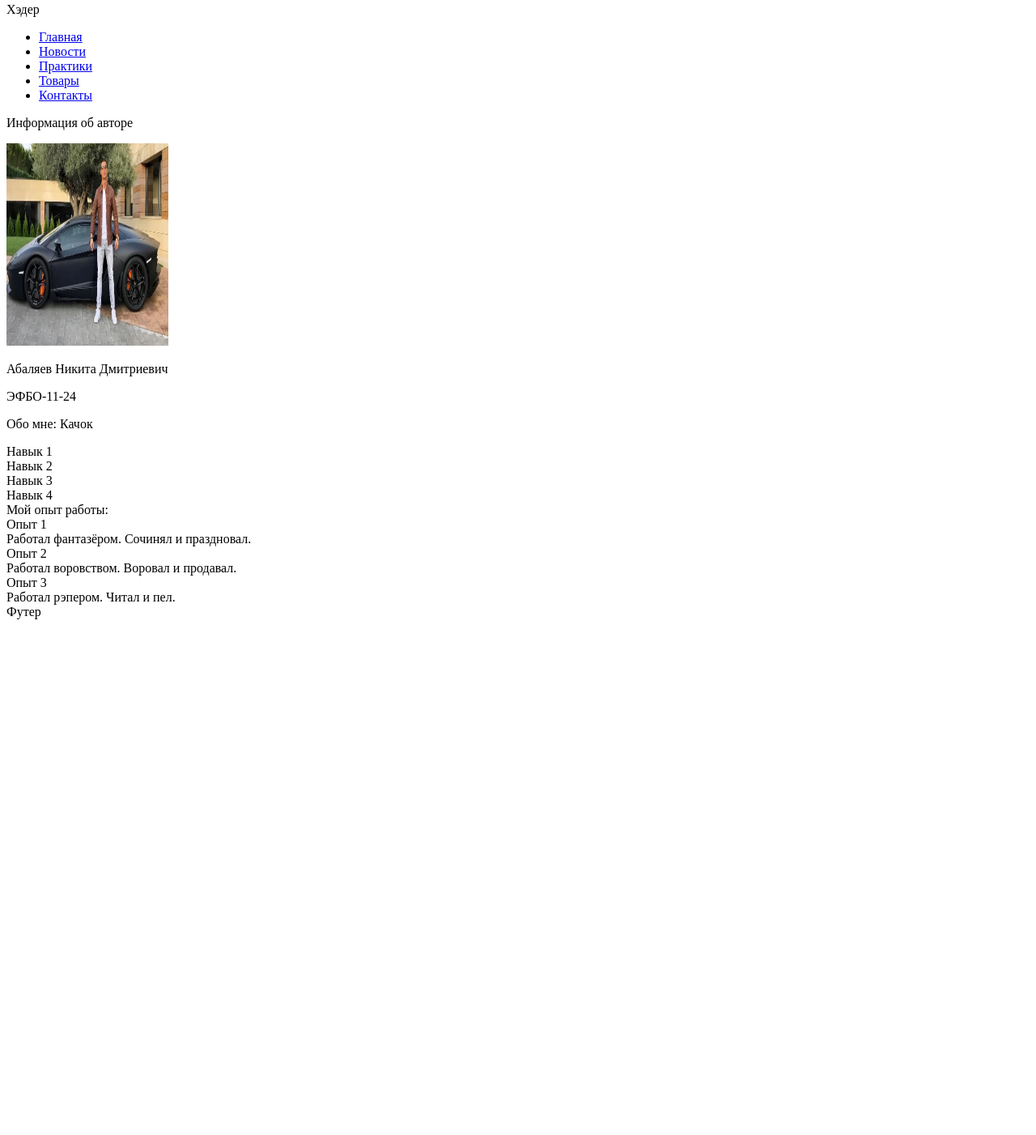
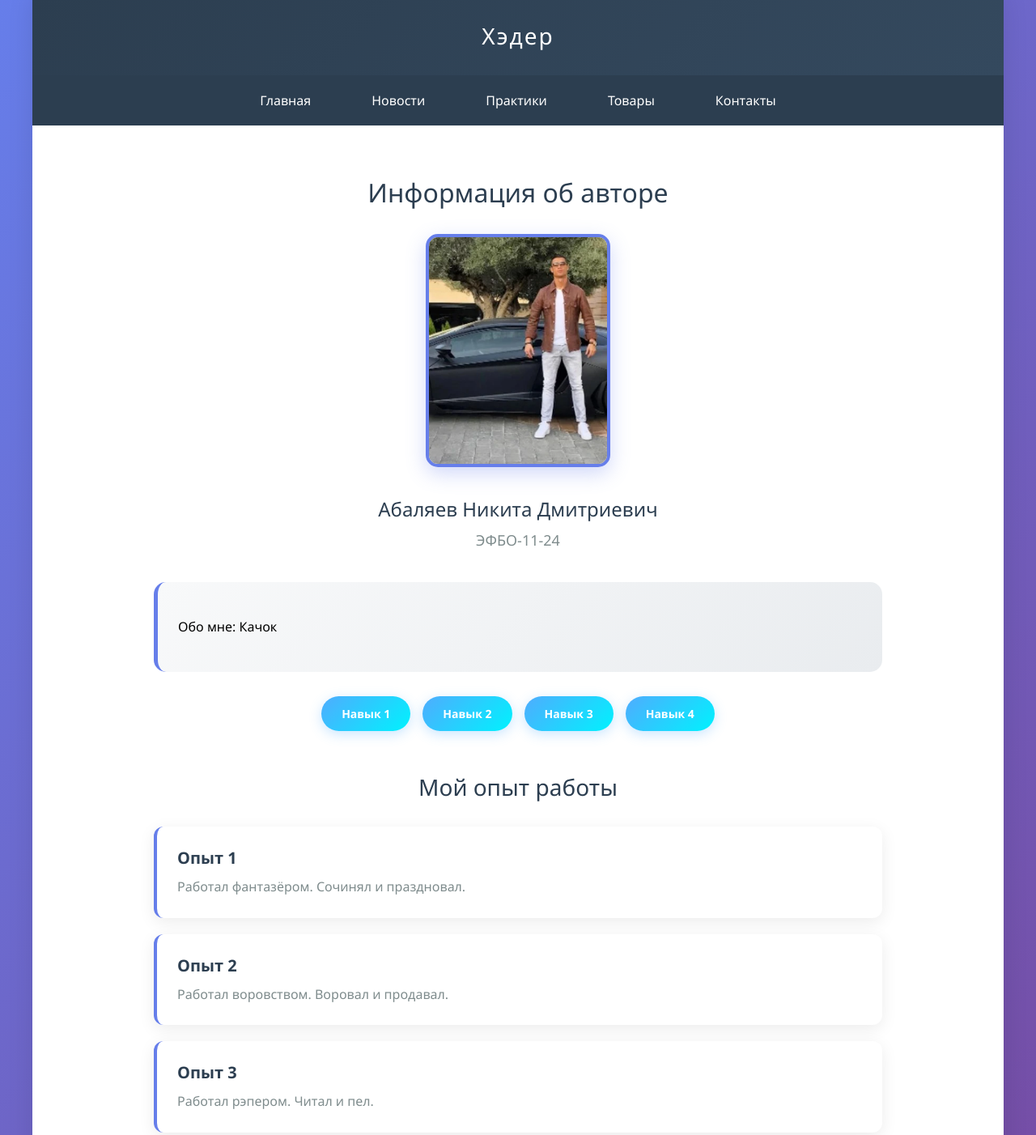
Before and after one commit to nkt2006/frontend-and-backend-practice, a plain HTML site: page index.html in a window 1280 px wide. Shown: the part 5-1407 px from the top of the page at 81% size. Before the commit the page ends 800 px from the top, so only its background shows below. Drawn offline with Linux system fonts and the light colour scheme.

Commit message:
полностью выполненная практика 1-8

```diff
--- a/index.html
+++ b/index.html
@@ -1,48 +1,62 @@
 <!DOCTYPE html>
-<html lamg = "ru">
+<html lang="ru">
+
 <head>
     <meta charset="UTF-8">
     <meta name="viewport" content="width=device-width, initial-scale=1.0">
     <title>Семестровая работа</title>
     <link rel="stylesheet" href="style/style.css">
 </head>
+
 <body>
-        <div id="header">Хэдер</div>
-        <div id="menu">
-            <ul>
-                <li><a href="index.html">Главная</a></li>
-                <li><a href="pages/news.html">Новости</a></li>
-                <li><a href="pages/practices.html">Практики</a></li>
-                <li><a href="pages/goods.html">Товары</a></li>
-                <li><a href="pages/contacts.html">Контакты</a></li>
+    <div class="page-container">
+        <div class="header">Хэдер</div>
+        <div class="nav">
+            <ul class="nav-list">
+                <li class="nav-item"><a class="nav-link" href="index.html">Главная</a></li>
+                <li class="nav-item"><a class="nav-link" href="pages/news.html">Новости</a></li>
+                <li class="nav-item"><a class="nav-link" href="pages/practices.html">Практики</a></li>
+                <li class="nav-item"><a class="nav-link" href="pages/goods.html">Товары</a></li>
+                <li class="nav-item"><a class="nav-link" href="pages/contacts.html">Контакты</a></li>
             </ul>
         </div>
-        <div id="content">
-            <p>Информация об авторе</p>
-            <img src="/images/photo.webp" alt="Фото автора" width="200" height="250">
-            <p>Абаляев Никита Дмитриевич</p>
-            <p>ЭФБО-11-24</p>
+        <div class="content">
+            <div class="profile-header">
+                <h1 class="profile-title">Информация об авторе</h1>
+                <img class="profile-photo" src="images/photo.webp" alt="Фото автора" width="200" height="250">
+                <h2 class="profile-name">Абаляев Никита Дмитриевич</h2>
+                <p class="profile-group">ЭФБО-11-24</p>
+            </div>
+
+            <div class="about-me">
                 <p>Обо мне: Качок</p>
-            <div>Навык 1</div>
-            <div>Навык 2</div>
-            <div>Навык 3</div>
-            <div>Навык 4</div>
-            <div>
-                Мой опыт работы:
-                <div>
-                    Опыт 1<br>
-                    Работал фантазёром. Сочинял и праздновал.
             </div>
-                <div>
-                    Опыт 2<br>
-                    Работал воровством. Воровал и продавал.
+
+            <div class="skills-container">
+                <div class="skill-tag">Навык 1</div>
+                <div class="skill-tag">Навык 2</div>
+                <div class="skill-tag">Навык 3</div>
+                <div class="skill-tag">Навык 4</div>
             </div>
-                <div>
-                    Опыт 3<br>
-                    Работал рэпером. Читал и пел.
+
+            <div class="experience-section">
+                <h2 class="section-title">Мой опыт работы</h2>
+                <div class="experience-card">
+                    <h3 class="experience-title">Опыт 1</h3>
+                    <p class="experience-desc">Работал фантазёром. Сочинял и праздновал.</p>
+                </div>
+                <div class="experience-card">
+                    <h3 class="experience-title">Опыт 2</h3>
+                    <p class="experience-desc">Работал воровством. Воровал и продавал.</p>
+                </div>
+                <div class="experience-card">
+                    <h3 class="experience-title">Опыт 3</h3>
+                    <p class="experience-desc">Работал рэпером. Читал и пел.</p>
                 </div>
             </div>
         </div>
-        <div id="footer">Футер</div>
+        <div class="footer">Футер</div>
+    </div>
 </body>
+
 </html>
--- a/style/style.css
+++ b/style/style.css
@@ -0,0 +1,399 @@
+/* ===== БАЗОВЫЕ СТИЛИ ===== */
+body {
+    font-family: 'Segoe UI', Tahoma, Geneva, Verdana, sans-serif;
+    /* Современный шрифт для лучшей читаемости */
+    margin: 0;
+    /* Убираем стандартные отступы браузера */
+    padding: 0;
+    /* Убираем стандартные внутренние отступы */
+    background: linear-gradient(135deg, #667eea 0%, #764ba2 100%);
+    /* Красивый градиентный фон всей страницы */
+    min-height: 100vh;
+    /* Минимальная высота равна высоте окна браузера */
+}
+
+/* ===== КОНТЕЙНЕР СТРАНИЦЫ ===== */
+.page-container {
+    max-width: 1200px;
+    /* Максимальная ширина контента */
+    margin: 0 auto;
+    /* Центрирование контейнера по горизонтали */
+    background: white;
+    /* Белый фон для основного содержимого */
+    min-height: 100vh;
+    /* Минимальная высота равна высоте окна браузера */
+    box-shadow: 0 0 30px rgba(0, 0, 0, 0.1);
+    /* Легкая тень вокруг всего контента */
+}
+
+/* ===== ШАПКА ===== */
+.header {
+    background: linear-gradient(135deg, #2c3e50 0%, #34495e 100%);
+    /* Темный градиентный фон */
+    color: white;
+    /* Белый цвет текста */
+    text-align: center;
+    /* Выравнивание текста по центру */
+    padding: 30px;
+    /* Внутренние отступы со всех сторон */
+    font-size: 28px;
+    /* Размер шрифта */
+    font-weight: 300;
+    /* Легкое начертание шрифта */
+    letter-spacing: 2px;
+    /* Расстояние между буквами */
+}
+
+/* ===== НАВИГАЦИЯ ===== */
+.nav {
+    background: #2c3e50;
+    /* Темно-синий фон навигации */
+    padding: 20px 0;
+    /* Вертикальные отступы */
+}
+
+.nav-list {
+    list-style: none;
+    /* Убираем маркеры списка */
+    margin: 0;
+    /* Убираем внешние отступы */
+    padding: 0;
+    /* Убираем внутренние отступы */
+    display: flex;
+    /* Горизонтальное расположение элементов */
+    justify-content: center;
+    /* Выравнивание по центру */
+    gap: 25px;
+    /* Расстояние между элементами навигации */
+}
+
+.nav-item {
+    margin: 0;
+    /* Убираем отступы у пунктов меню */
+}
+
+.nav-link {
+    color: white;
+    /* Белый цвет текста ссылок */
+    text-decoration: none;
+    /* Убираем подчеркивание ссылок */
+    padding: 12px 25px;
+    /* Отступы внутри ссылок */
+    border-radius: 25px;
+    /* Скругленные углы (капсульная форма) */
+    transition: all 0.3s ease;
+    /* Плавные анимации при изменении */
+    font-weight: 500;
+    /* Средняя жирность шрифта */
+}
+
+.nav-link:hover {
+    background: rgba(255, 255, 255, 0.1);
+    /* Полупрозрачный белый фон при наведении */
+    transform: translateY(-2px);
+    /* Легкое поднятие элемента при наведении */
+}
+
+/* ===== ОСНОВНОЙ КОНТЕНТ ===== */
+.content {
+    padding: 40px;
+    /* Внутренние отступы контента */
+    max-width: 900px;
+    /* Максимальная ширина контента */
+    margin: 0 auto;
+    /* Центрирование контента */
+}
+
+/* ===== ГЛАВНАЯ СТРАНИЦА ===== */
+.profile-header {
+    text-align: center;
+    /* Выравнивание по центру */
+    margin-bottom: 40px;
+    /* Отступ снизу */
+}
+
+.profile-title {
+    font-size: 32px;
+    /* Размер шрифта заголовка */
+    color: #2c3e50;
+    /* Темно-синий цвет текста */
+    margin-bottom: 10px;
+    /* Отступ снизу */
+    font-weight: 300;
+    /* Легкое начертание шрифта */
+}
+
+.profile-photo {
+    width: 220px;
+    /* Фиксированная ширина фото */
+    height: 280px;
+    /* Фиксированная высота фото */
+    border-radius: 15px;
+    /* Скругленные углы фото */
+    object-fit: cover;
+    /* Обрезка фото для сохранения пропорций */
+    margin: 20px auto;
+    /* Центрирование и отступы */
+    border: 4px solid #667eea;
+    /* Синяя рамка вокруг фото */
+    box-shadow: 0 8px 25px rgba(102, 126, 234, 0.3);
+    /* Тень с синим оттенком */
+}
+
+.profile-name {
+    font-size: 24px;
+    /* Размер шрифта имени */
+    color: #2c3e50;
+    /* Темно-синий цвет текста */
+    margin: 10px 0;
+    /* Вертикальные отступы */
+    font-weight: 500;
+    /* Средняя жирность шрифта */
+}
+
+.profile-group {
+    font-size: 18px;
+    /* Размер шрифта группы */
+    color: #7f8c8d;
+    /* Серый цвет текста */
+    margin: 5px 0;
+    /* Вертикальные отступы */
+}
+
+.about-me {
+    background: linear-gradient(135deg, #f8f9fa 0%, #e9ecef 100%);
+    /* Светлый градиентный фон */
+    padding: 25px;
+    /* Внутренние отступы */
+    border-radius: 15px;
+    /* Скругленные углы */
+    margin: 30px 0;
+    /* Вертикальные отступы */
+    border-left: 5px solid #667eea;
+    /* Синяя полоса слева */
+    font-size: 16px;
+    /* Размер шрифта текста */
+    line-height: 1.8;
+    /* Межстрочный интервал */
+}
+
+/* ===== НАВЫКИ ===== */
+.skills-container {
+    display: flex;
+    /* Горизонтальное расположение навыков */
+    justify-content: center;
+    /* Выравнивание по центру */
+    flex-wrap: wrap;
+    /* Перенос на новую строку при необходимости */
+    gap: 15px;
+    /* Расстояние между навыками */
+    margin: 30px 0;
+    /* Вертикальные отступы */
+}
+
+.skill-tag {
+    background: linear-gradient(135deg, #4facfe 0%, #00f2fe 100%);
+    /* Голубой градиентный фон */
+    color: white;
+    /* Белый цвет текста */
+    padding: 12px 25px;
+    /* Внутренние отступы */
+    border-radius: 25px;
+    /* Круглые углы (капсульная форма) */
+    font-weight: 600;
+    /* Жирный шрифт */
+    font-size: 14px;
+    /* Размер шрифта */
+    box-shadow: 0 4px 15px rgba(79, 172, 254, 0.3);
+    /* Тень с голубым оттенком */
+    transition: all 0.3s ease;
+    /* Плавные анимации при изменении */
+}
+
+.skill-tag:hover {
+    transform: translateY(-3px);
+    /* Поднятие элемента при наведении */
+    box-shadow: 0 6px 20px rgba(79, 172, 254, 0.4);
+    /* Увеличение тени при наведении */
+}
+
+/* ===== ОПЫТ РАБОТЫ ===== */
+.experience-section {
+    margin-top: 50px;
+    /* Отступ сверху */
+}
+
+.section-title {
+    font-size: 28px;
+    /* Размер шрифта заголовка секции */
+    color: #2c3e50;
+    /* Темно-синий цвет текста */
+    text-align: center;
+    /* Выравнивание по центру */
+    margin-bottom: 30px;
+    /* Отступ снизу */
+    font-weight: 300;
+    /* Легкое начертание шрифта */
+}
+
+.experience-card {
+    background: white;
+    /* Белый фон карточки */
+    padding: 25px;
+    /* Внутренние отступы */
+    margin: 20px 0;
+    /* Вертикальные отступы */
+    border-radius: 12px;
+    /* Скругленные углы */
+    box-shadow: 0 5px 20px rgba(0, 0, 0, 0.08);
+    /* Легкая тень */
+    border-left: 4px solid #667eea;
+    /* Синяя полоса слева */
+    transition: transform 0.3s ease;
+    /* Плавная анимация трансформации */
+}
+
+.experience-card:hover {
+    transform: translateX(5px);
+    /* Сдвиг вправо при наведении */
+}
+
+.experience-title {
+    font-size: 20px;
+    /* Размер шрифта заголовка опыта */
+    color: #2c3e50;
+    /* Темно-синий цвет текста */
+    margin: 0 0 10px 0;
+    /* Отступ снизу */
+    font-weight: 600;
+    /* Жирный шрифт */
+}
+
+.experience-desc {
+    color: #7f8c8d;
+    /* Серый цвет текста */
+    line-height: 1.6;
+    /* Межстрочный интервал */
+    margin: 0;
+    /* Убираем отступы */
+}
+
+/* ===== ФУТЕР ===== */
+.footer {
+    background: linear-gradient(135deg, #2c3e50 0%, #34495e 100%);
+    /* Темный градиентный фон */
+    color: white;
+    /* Белый цвет текста */
+    text-align: center;
+    /* Выравнивание по центру */
+    padding: 30px;
+    /* Внутренние отступы */
+    margin-top: 50px;
+    /* Отступ сверху */
+}
+
+
+/* ===== КОНТАКТЫ ===== */
+.contacts-information {
+    background: linear-gradient(135deg, #f8f9fa 0%, #e9ecef 100%);
+    padding: 50px;
+    margin: 20px 0;
+    border-radius: 15px;
+    font-size: 18px;
+    color: #2c3e50;
+}
+
+.contactsbox {
+    text-align: center;
+}
+
+.contacts-button {
+    background: linear-gradient(135deg, #95a8ff 0%, #6973ff 100%);
+    color: white;
+    border: none;
+    padding: 15px 40px;
+    font-size: 16px;
+    border-radius: 30px;
+    cursor: pointer;
+    margin-top: 20px;
+    font-weight: 600;
+    transition: all 0.3s ease;
+}
+
+
+/* ===== ТОВАРЫ ===== */
+.goodsbox {
+    display: grid;
+    grid-template-columns: repeat(auto-fit, minmax(280px, 1fr));
+    gap: 30px;
+    margin-top: 30px;
+}
+
+
+.goods-image {
+    width: 200px;
+    height: 250px;
+    border-radius: 10px;
+    object-fit: cover;
+    margin-bottom: 20px;
+    border: 2px solid #c5d0db;
+}
+
+.goods {
+    background: white;
+    padding: 25px;
+    border-radius: 15px;
+    text-align: center;
+    box-shadow: 0 5px 20px rgba(0, 0, 0, 0.08);
+    transition: transform 0.3s ease;
+}
+
+.goods-name {
+    font-size: 18px;
+    color: #2c3e50;
+    margin: 10px 0;
+    font-weight: 600;
+}
+
+.goods-price {
+    font-size: 25px;
+    color: #e74c3c;
+    font-weight: 700;
+    margin: 5px 0;
+}
+
+
+/* ===== НОВОСТИ===== */
+
+.newsbox {
+    margin-top: 50px;
+}
+
+.news {
+    background: white;
+    padding: 25px;
+    margin: 20px 0;
+    border-radius: 12px;
+    box-shadow: 0 5px 20px rgba(0, 0, 0, 0.5);
+    border-left: 4px solid #667eea;
+    transition: transform 0.3s ease;
+}
+
+.news-title {
+    font-size: 20px;
+    color: #2c3e50;
+    margin: 0 0 10px 0;
+    font-weight: 600;
+}
+
+.news-date {
+    color: #95a5a6;
+    font-size: 14px;
+    margin: 0 0 15px 0;
+}
+
+.news-text {
+    color: #34495e;
+    line-height: 1.7;
+    margin: 0;
+}
```
Also changed, not shown: pages/contacts.html (+12 -0 lines), pages/goods.html (+16 -2 lines), pages/news.html (+1 -1 lines), pages/practices.html (+14 -0 lines), 1 other file. Lines whose indentation alone changed are shown as unchanged.
